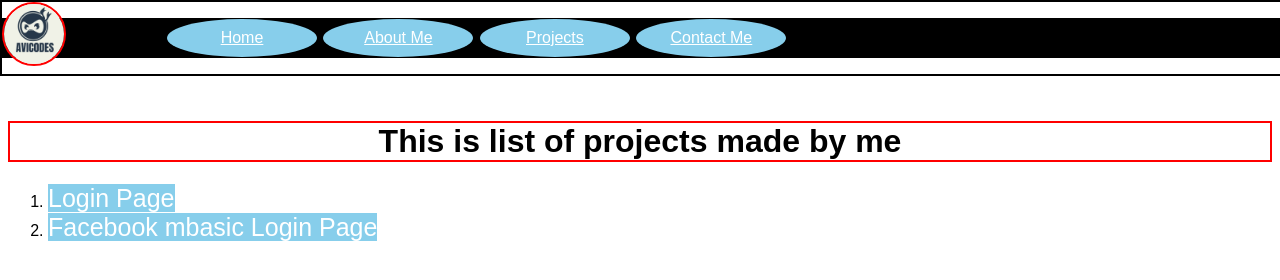
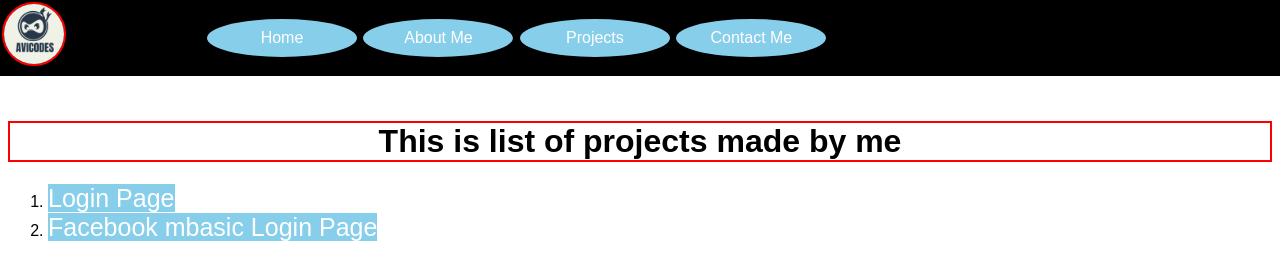
Before and after one commit to avic0des/Avic0des, a plain HTML site: page index.html in a window 1280 px wide. Drawn offline with Linux system fonts and the light colour scheme.

Commit message:
Update css.css

```diff
--- a/css.css
+++ b/css.css
@@ -22,7 +22,7 @@
 		position: relative;
 		left: 100px;
 }
-#navbar ol {,
+#navbar ol {
 		display: inline-block;
 }
 #container {
@@ -37,7 +37,7 @@
 		display: block;
 		border-radius: 50%;
 		text-align: center;
-		text-decoratioin: none;
+		text-decoration: none;
 }
 a {
 	background-color: skyblue;
```
